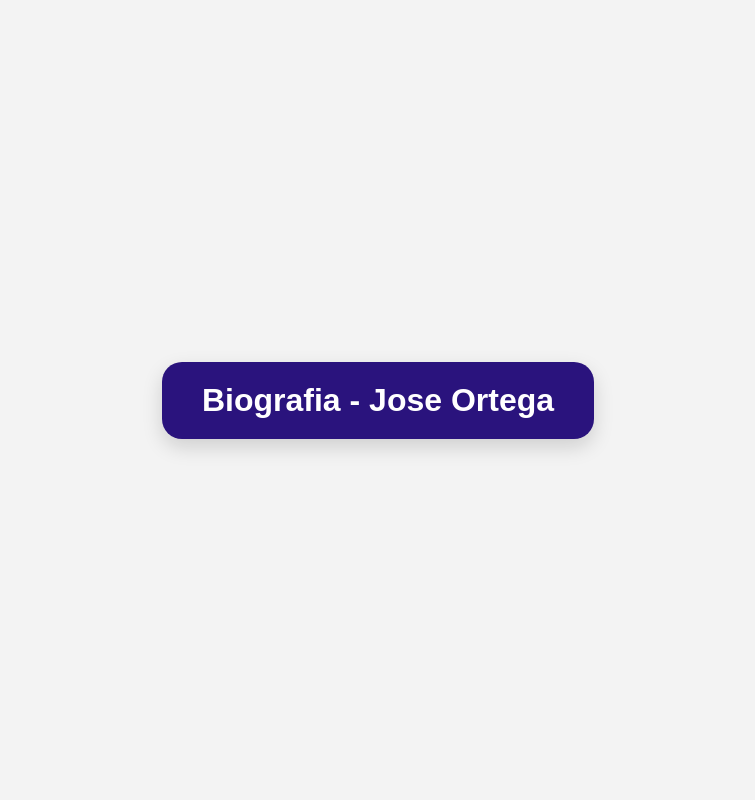
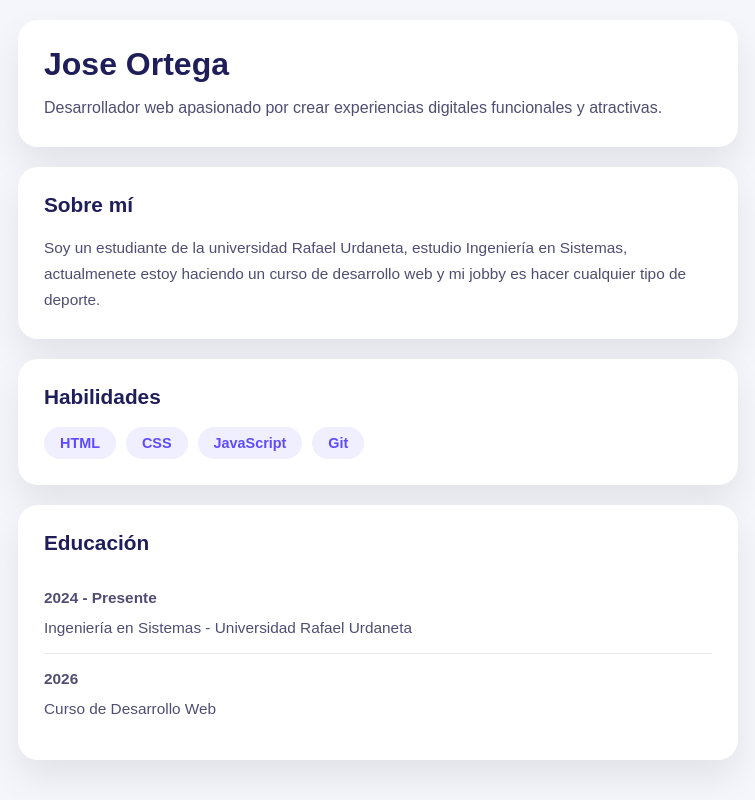
Before and after one commit to joseguillermoortegasandia-hub/Lenguje-de-CLientes-Web, a plain HTML site: page index.html in a window 1280 px wide. Shown: the whole page, without its empty margins (262-1017 px from the left). Drawn offline with Linux system fonts and the light colour scheme.

Commit message:
ya casi terminado

```diff
--- a/index.html
+++ b/index.html
@@ -1,14 +1,44 @@
 <!DOCTYPE html>
-<html lang="en">
+<html lang="es">
 <head>
   <meta charset="UTF-8">
   <meta name="viewport" content="width=device-width, initial-scale=1.0">
-  <title>Biografia</title>
+  <title>Mi Biografia</title>
   <link rel="stylesheet" href="staly.css">
 </head>
 <body>
-  <header>
-    <h1>Biografia - Jose Ortega</h1>
-  </header>
+  <main class="contenido">
+    <section class="tarjeta-intro">
+      <h1>Jose Ortega</h1>
+      <p>Desarrollador web apasionado por crear experiencias digitales funcionales y atractivas.</p>
+    </section>
+
+    <section class="tarjeta-form">
+      <h2>Sobre mí</h2>
+      <p>Soy un estudiante de la universidad Rafael Urdaneta, estudio Ingeniería en Sistemas, actualmenete estoy haciendo un curso de desarrollo web y mi jobby es hacer cualquier tipo de deporte.</p>
+    </section>
+
+    <section class="tarjeta-form">
+      <h2>Habilidades</h2>
+      <div class="cuadricula-habilidades">
+        <span class="etiqueta-habilidad">HTML</span>
+        <span class="etiqueta-habilidad">CSS</span>
+        <span class="etiqueta-habilidad">JavaScript</span>
+        <span class="etiqueta-habilidad">Git</span>
+      </div>
+    </section>
+
+    <section class="tarjeta-form">
+      <h2>Educación</h2>
+      <div class="item-linea-tiempo">
+        <p class="anio-linea-tiempo">2024 - Presente</p>
+        <p class="desc-linea-tiempo">Ingeniería en Sistemas - Universidad Rafael Urdaneta</p>
+      </div>
+      <div class="item-linea-tiempo">
+        <p class="anio-linea-tiempo">2026</p>
+        <p class="desc-linea-tiempo">Curso de Desarrollo Web</p>
+      </div>
+    </section>
+  </main>
 </body>
 </html>
--- a/staly.css
+++ b/staly.css
@@ -1,20 +1,89 @@
 * {
   margin: 0;
   padding: 0;
+  box-sizing: border-box;
   font-family: Arial, Helvetica, sans-serif;
 }
-body{
-  min-height: 100vh;
+
+body {
+  background: #f5f6fb;
+  color: #333;
   display: flex;
   justify-content: center;
   align-items: center;
-  background-color: #f3f3f3;
+  padding: 20px;
 }
-header{
-  text-align: center;
-  background-color: #2a137d;
-  padding: 20px 40px;
-  color: white;
+
+.contenido {
+  width: min(720px, 100%);
+  display: grid;
+  gap: 20px;
+}
+
+.tarjeta-intro,
+.tarjeta-form {
   border-radius: 20px;
-  box-shadow: 0 8px 20px rgba(0, 0, 0, 0.15);
+  padding: 26px;
+  background: white;
+  box-shadow: 0 18px 35px rgba(0, 0, 0, 0.08);
 }
+
+.tarjeta-intro h1 {
+  font-size: 2rem;
+  color: #1f1d5a;
+}
+
+.tarjeta-intro p {
+  margin-top: 12px;
+  font-size: 1rem;
+  line-height: 1.6;
+  color: #4f4d73;
+}
+
+.tarjeta-form h2 {
+  margin-bottom: 18px;
+  font-size: 1.3rem;
+  color: #1f1d5a;
+}
+
+.tarjeta-form p {
+  font-size: 0.96rem;
+  line-height: 1.7;
+  color: #4f4d73;
+}
+
+  .cuadricula-habilidades {
+  display: flex;
+  flex-wrap: wrap;
+  gap: 10px;
+}
+
+.etiqueta-habilidad {
+  background: #f0efff;
+  color: #5e4bff;
+  padding: 8px 16px;
+  border-radius: 999px;
+  font-size: 0.9rem;
+  font-weight: 600;
+}
+
+.item-linea-tiempo {
+  padding: 12px 0;
+  border-bottom: 1px solid #eaeaef;
+}
+
+.item-linea-tiempo:last-child {
+  border-bottom: none;
+}
+
+.anio-linea-tiempo {
+  font-size: 0.85rem;
+  font-weight: 700;
+  color: #8884ff;
+  margin-bottom: 4px;
+}
+
+.desc-linea-tiempo {
+  font-size: 0.96rem;
+  color: #4f4d73;
+}
```
